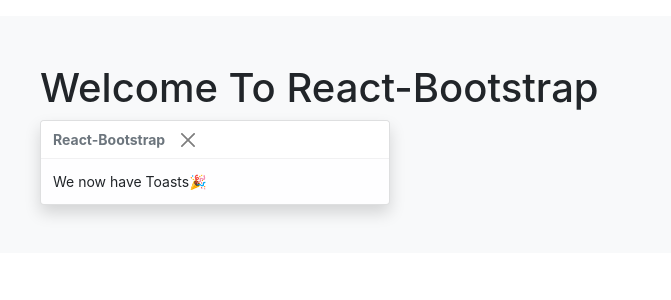
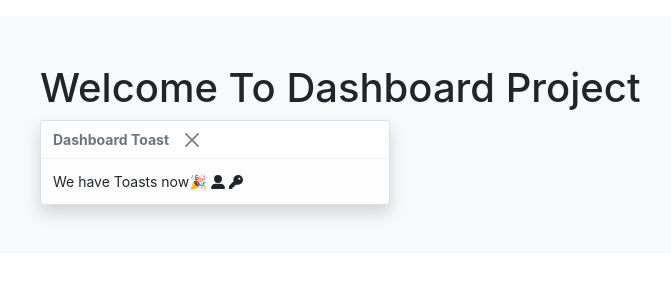
Before and after one commit to trangpn9/dashboard-project, a React (Create React App) app: page / in a window 1280 px wide. Shown: the top 300 px of the page, without its empty margins (94-765 px from the left). Built offline with nearby package versions, Linux system fonts and the light colour scheme.

Commit message:
add package awesome-font

```diff
--- a/package.json
+++ b/package.json
@@ -3,6 +3,11 @@
   "version": "0.1.0",
   "private": true,
   "dependencies": {
+    "@fortawesome/fontawesome-svg-core": "^1.3.0",
+    "@fortawesome/free-brands-svg-icons": "^6.0.0",
+    "@fortawesome/free-regular-svg-icons": "^6.0.0",
+    "@fortawesome/free-solid-svg-icons": "^6.0.0",
+    "@fortawesome/react-fontawesome": "^0.1.17",
     "@testing-library/jest-dom": "^5.16.2",
     "@testing-library/react": "^12.1.2",
     "@testing-library/user-event": "^13.5.0",
--- a/src/App.js
+++ b/src/App.js
@@ -3,6 +3,8 @@
 import Toast from 'react-bootstrap/Toast';
 import Container from 'react-bootstrap/Container';
 import Button from 'react-bootstrap/Button';
+import { FontAwesomeIcon } from '@fortawesome/react-fontawesome'
+import { faUserAlt, faKey } from '@fortawesome/free-solid-svg-icons'
 
 import './App.css';
 
@@ -14,7 +16,7 @@
       {!show && <Button onClick={() => toggleShow(true)}>Show Toast</Button>}
       <Toast show={show} onClose={() => toggleShow(false)}>
         <Toast.Header>
-          <strong className="mr-auto">React-Bootstrap</strong>
+          <strong className="mr-auto">Dashboard Toast</strong>
         </Toast.Header>
         <Toast.Body>{children}</Toast.Body>
       </Toast>
@@ -25,11 +27,11 @@
 const App = () => (
   <Container className="p-3">
     <Container className="p-5 mb-4 bg-light rounded-3">
-      <h1 className="header">Welcome To React-Bootstrap</h1>
+      <h1 className="header">Welcome To Dashboard Project</h1>
       <ExampleToast>
-        We now have Toasts
+        We have Toasts now
         <span role="img" aria-label="tada">
-          🎉
+          🎉 <FontAwesomeIcon icon={faUserAlt} /> <FontAwesomeIcon icon={faKey} />
         </span>
       </ExampleToast>
     </Container>
```
Also changed, not shown: 1 other file (tests, documents, lock files or other folders).
